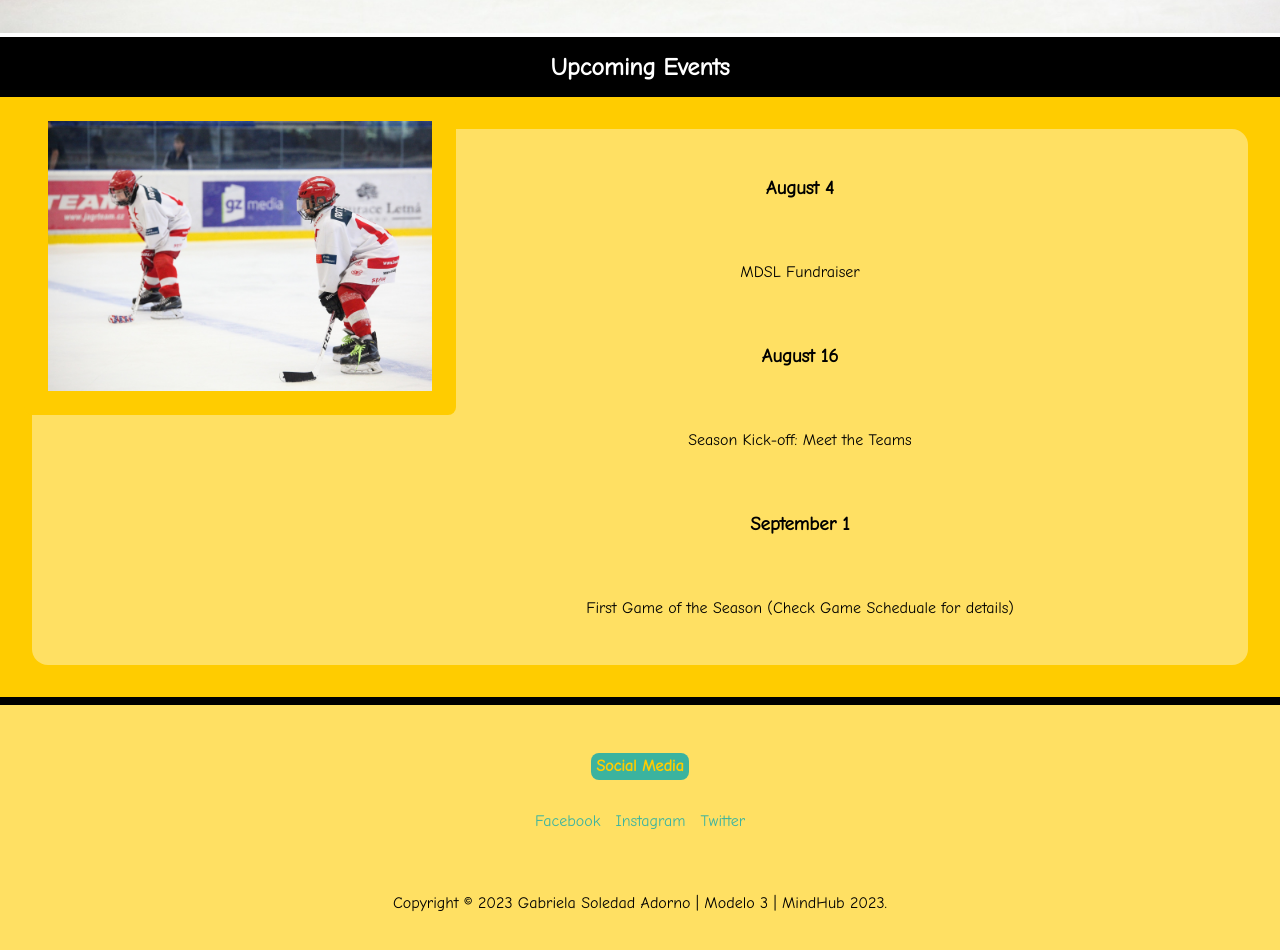
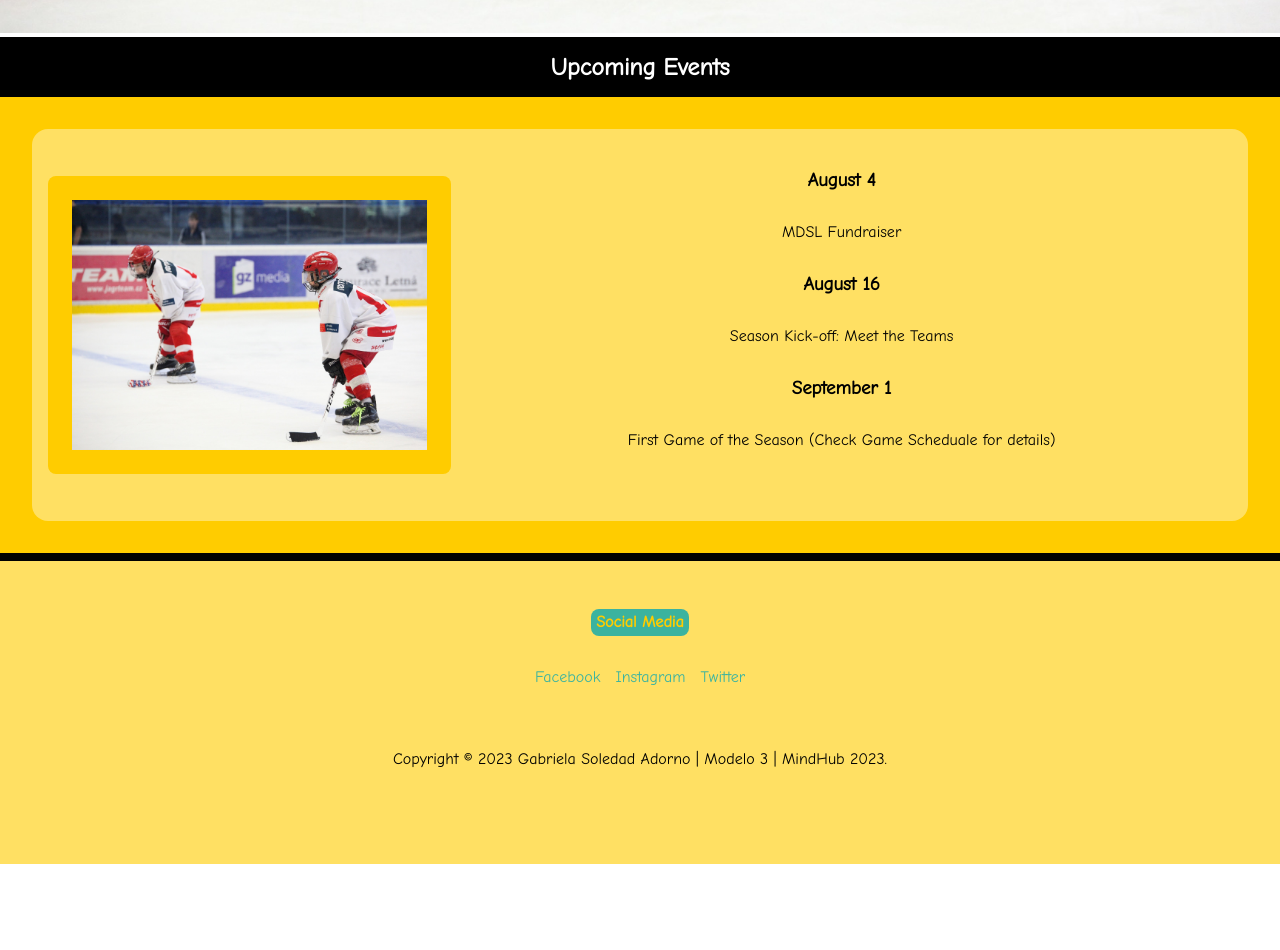
Before and after one commit to Sol-Gaby/Task3-AddMoreInfo, a plain HTML site: page index.html in a window 1280 px wide. Shown: the part 820-1770 px from the top of the page. After the commit the page ends 1684 px from the top, so only its background shows below. Drawn offline with Linux system fonts and the light colour scheme.

Commit message:
se modifico todas las hojas de estilo con display flex, solo queda acomodar el header/nav/logo

```diff
--- a/index.html
+++ b/index.html
@@ -37,19 +37,21 @@
     <!-- parte principal de la pagina -->
     <main>
         <h2>Upcoming Events</h2>
-        <aside>
-            <figure><img src="./src/img/hockey3.jpg" alt="" class="imagen_A"></figure>
-        </aside>
-        <article>
-            <h3 class="home">August 4</h3>
-            <p class="home">MDSL Fundraiser</p>
+        <article >
+            <img src="./src/img/hockey3.jpg" alt="" class="imagen_A">
+            <div class="articulo">
+                <h3 class="h3Abot">August 4</h3>
+                <p>MDSL Fundraiser</p>
 
-            <h3 class="home">August 16</h3>
-            <p class="home">Season Kick-off: Meet the Teams</p>
+                <h3 class="h3Abot">August 16</h3>
+                <p>Season Kick-off: Meet the Teams</p>
 
-            <h3 class="home">September 1</h3>
-            <p class="home">First Game of the Season (Check Game Scheduale for details)</p>
+                <h3 class="h3Abot">September 1</h3>
+                <p>First Game of the Season (Check Game Scheduale for details)</p>
+            </div>
         </article>
+
+
     </main>
     <!-- fin del main y comienzo del footer -->
     <footer>
--- a/src/styles/style3.css
+++ b/src/styles/style3.css
@@ -46,7 +46,6 @@ a:hover {
     color: var(--color2);
     background-color: var(--color1);
     border-radius: 0.5rem;
-    /* despus quitar este margin que da ilucion de animacion */
 }
 
 main {
@@ -55,7 +54,6 @@ main {
     width: 100%;
     height: 100%;
     background-color: var(--color1);
-    /* top: 25rem; */
 }
 
 h2 {
@@ -66,12 +64,11 @@ h2 {
     text-align: center;
 }
 
-main>article {
+article {
     display: flex;
-    flex-direction: column;
+    justify-content: space-around;
     margin: 2rem;
     padding: 1rem;
-    justify-content: center;
     background-color: var(--back2);
     border-radius: 1rem;
 }
@@ -81,21 +78,14 @@ article>h3,p {
     text-align: center;
 }
 
-aside {
-    position: relative;
-}
-
 footer {
     display: flex;
-    position: relative;
-    padding: 3rem;
-    justify-content: center;
-    background-color: var(--back2);
     flex-direction: column;
     align-items: center;
+    padding: 3rem;
+    background-color: var(--back2);
     border-top: 0.5rem;
     border-top-style: solid;
-    /* top: 6rem; */
 }
 
 footer>div {
@@ -116,20 +106,16 @@ a {
     font-size: 1rem;
     padding: 0.3rem;
 }
-
+/* parte del formulario de contacto */
 form {
     display: flex;
     align-items: center;
     flex-direction: column;
 }
 
-label {
-    padding: 1rem;
-}
-
 input {
-    margin: 3rem;
-    width: 60%;
+    margin: 2rem;
+    width: 90%;
     height: 8rem;
     border-radius: 0.5rem;
 }
@@ -148,7 +134,7 @@ button:hover{
     background-color: var(--back1);
 }
 .fondo {
-    position: relative;
+    /* position: relative; */
     width: 100%;
     height: 50%;
 }
@@ -166,27 +152,11 @@ button:hover{
 .imagen_A {
     object-fit: contain;
     width: 30%;
-    margin-left: 1.5rem;
+    background-color: var(--color1);
     padding: 1.5rem;
     border-radius: 0.5rem;
-    position: absolute;
-    /* top: 6.5rem;
-    left: 6rem; */
-    background-color: var(--color1);
-}
+    align-self: center;
 
-.home {
-    padding-left: 20rem;
-}
-
-#pieAbout {
-    position: relative;
-    /* top: 24rem; */
-}
-
-#pieContacto {
-    position: relative;
-    /* top: 16rem; */
 }
 
 .contact {
@@ -203,3 +173,16 @@ button:hover{
 .mod1, .mod2{
     display: none;
 }
+.articulo{
+    width: 66%;
+    padding: 1.5rem;
+    display: flex;
+    flex-direction: column;
+    align-items: stretch;
+}
+.formCont{
+    text-align: center;
+}
+.h3Abot{
+    text-align: center;
+}
```
Also changed, not shown: AboutMDHL.html (+18 -7 lines), Contact.html (+10 -4 lines), 1 other file.
